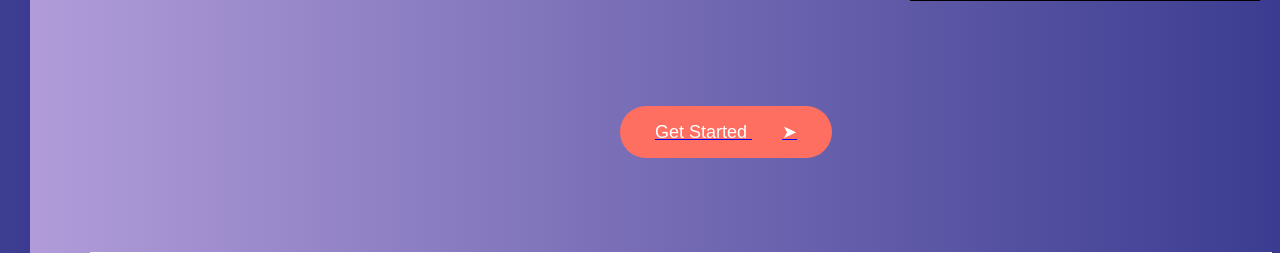
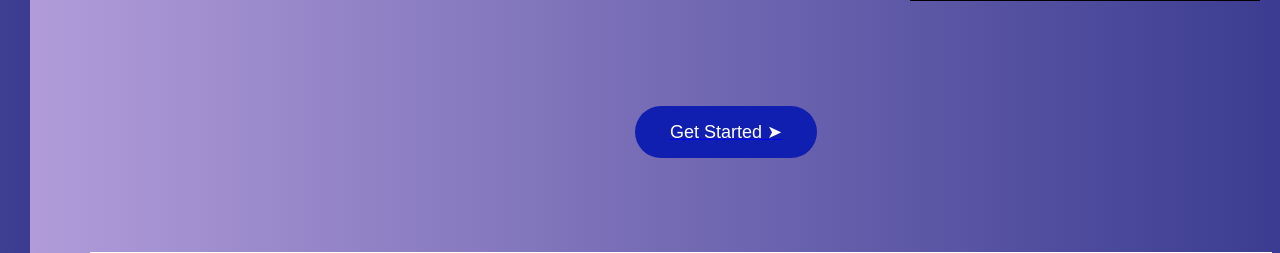
Before and after one commit to Beef-King/Group-5_To-do-list-, a Flask app: page / in a window 1280 px wide. Shown: the part 631-884 px from the top of the page. Run offline with Flask 3, Linux system fonts and the light colour scheme.

```diff
--- a/static/style.css
+++ b/static/style.css
@@ -44,7 +44,7 @@ body{
 
 }
 .btn{
-    background: #FF6F61;
+    background: #111fb0;
     color: white;
     padding: 15px 35px;
     border: none;
--- a/templates/index.html
+++ b/templates/index.html
@@ -25,8 +25,7 @@
          <a href="/create">
          <div class="btn-wrapper">
          <button class="btn">
-            Get Started
-            <span>➤</span>
+            Get Started  ➤
          </button>
          </div>
          </a>
```
Also changed, not shown: database.db.
